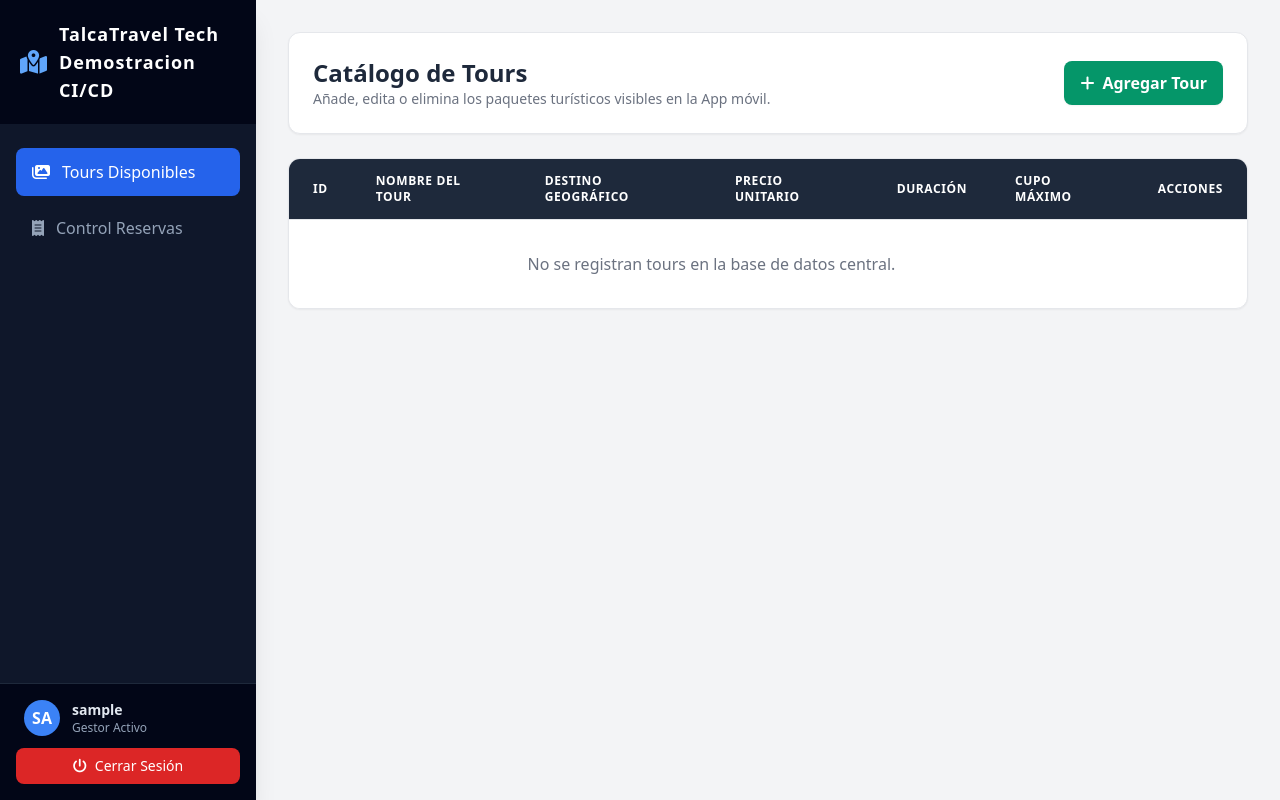
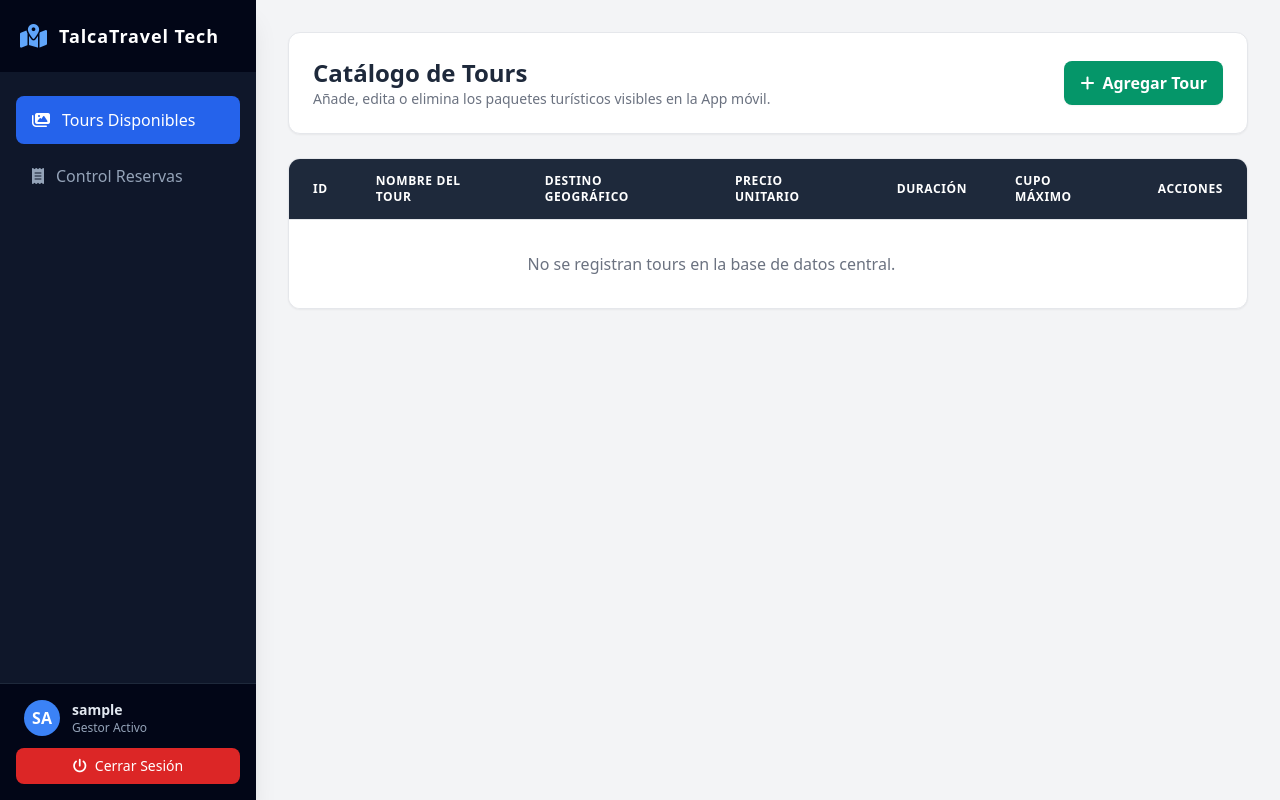
Before and after one commit to pipe613/talcatravel-backend, a Django app: page / in a window 1280 px wide. Run offline with Django 5.2, Linux system fonts and the light colour scheme; the visitor is signed in with stand-in values (Sample User, id 1); data that the repository does not hold is empty; some libraries are stand-ins or nearby versions.

Commit message:
Prueba de Ci/Cd

```diff
--- a/templates/dashboard.html
+++ b/templates/dashboard.html
@@ -12,7 +12,7 @@
         <div>
             <div class="p-5 bg-slate-950 flex items-center space-x-3">
                 <i class="fa-solid fa-map-location-dot text-blue-400 text-2xl"></i>
-                <span class="text-lg font-bold tracking-wider">TalcaTravel Tech Demostracion CI/CD</span>
+                <span class="text-lg font-bold tracking-wider">TalcaTravel Tech</span>
             </div>
 
             <nav class="mt-6 px-4 space-y-2">
```
